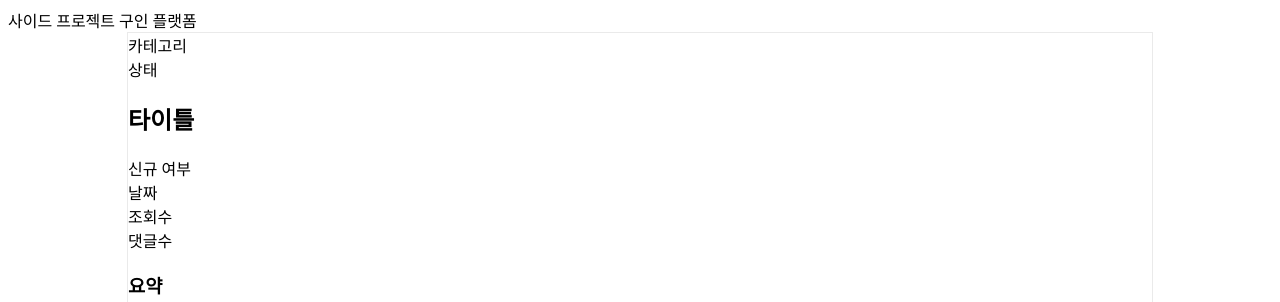
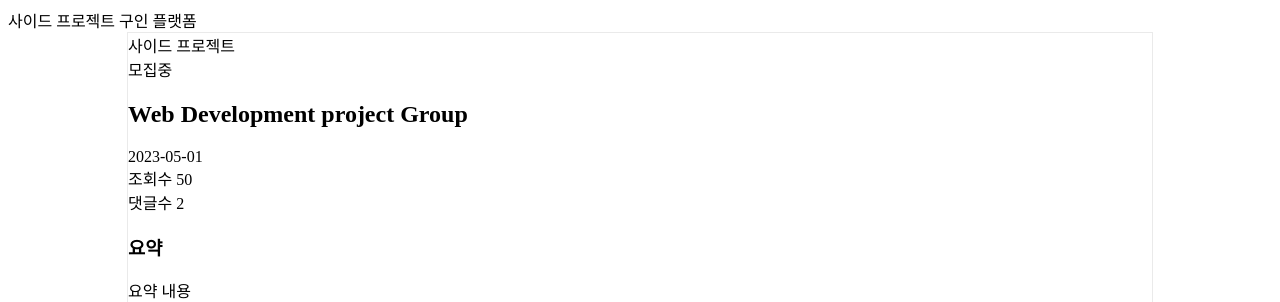
Before and after one commit to junhui324/MoGakPpo, a React (Create React App) app: page /project/1 in a window 1280 px wide. Shown: the top 302 px of the page. Built offline with nearby package versions, Linux system fonts and the light colour scheme.

Commit message:
Feat: 타이틀 mock데이터 연결 구현

```diff
--- a/public/mock/projects/1.json
+++ b/public/mock/projects/1.json
@@ -21,7 +21,8 @@
   },
   "project_views": 50,
   "project_created_at": "2023-05-01 12:03",
-  "project_comments": [
+  "project_comments": {
+    "commentList": [
       {
         "comment_id": 1,
         "commenter_name": "댓쓴이1",
@@ -36,7 +37,8 @@
         "comment_content": "I have some experience in machine learning. Can I participate?",
         "comment_created_at": "2023-05-12 15:21:41"
       }
-  ],
+    ]
+  },
   "user_info": {
     "user_name": "로그인한 유저이름",
     "user_img": "https://w7.pngwing.com/pngs/340/956/png-transparent-profile-user-icon-computer-icons-user-profile-head-ico-miscellaneous-black-desktop-wallpaper-thumbnail.png"
--- a/src/components/Project/ProjectTitle.tsx
+++ b/src/components/Project/ProjectTitle.tsx
@@ -1,25 +1,63 @@
 import React, { useState, useEffect } from 'react';
 import { TypeProjectTitle } from '../../interfaces/Project.interface';
 
+const ONE_DAY_TIME = 24 * 60 * 60 * 1000;
+const ONE_HOUR_TIME = 60 * 60 * 1000;
+const ONE_MINUTE_TIME = 60 * 1000;
+const TODAY = 0;
+const ONE_DAY = 1;
+const NEW_PROJECT = 7;
+
 export default function ProjectTitle({ titleData }: { titleData: TypeProjectTitle | null }) {
-  return titleData ? (
+  if (titleData) {
+    const timestamp: number = Date.parse(titleData?.project_created_at);
+    // 게시글 생성 시간에 대한 정리를 합니다.
+    const now: Date = new Date();
+    const passedTime: number = now.getTime() - timestamp;
+    const fewDaysAgo: number = Math.floor(passedTime / ONE_DAY_TIME);
+
+    // 7일전까지는 글로 나타내고, 그 이후엔 날짜를 반환합니다.
+    const projectDate = () => {
+      if (fewDaysAgo === TODAY) {
+        // 시간을 계산합니다.
+        const fewHoursAgo: number = Math.floor(passedTime / ONE_HOUR_TIME);
+        // 분을 계산합니다
+        if (fewHoursAgo < 1) {
+          const fewMinuteAgo: number = Math.floor(passedTime / ONE_MINUTE_TIME);
+          if (fewMinuteAgo < 1) {
+            return '방금 전';
+          } else {
+            return `${fewMinuteAgo}분 전`;
+          }
+        } else {
+          return `${fewHoursAgo}시간 전`;
+        }
+      } else if (fewDaysAgo === ONE_DAY) return '하루 전';
+      else if (fewDaysAgo <= NEW_PROJECT) return `${fewDaysAgo}일 전`;
+      else return titleData.project_created_at.split(' ')[0];
+    };
+
+    return (
       <div>
         {/* 카테고리 구분*/}
         <div>
-        <div>{'카테고리'}</div>
+          <div>{titleData.project_type}</div>
         </div>
         {/* 메인 타이틀 */}
         <div>
-        <div>{'상태'}</div>
-        <h2>{'타이틀'}</h2>
-        <div>{'신규 여부'}</div>
+          <div>{titleData.project_recruitment_status}</div>
+          <h2>{titleData.project_title}</h2>
+          <div>{fewDaysAgo <= NEW_PROJECT ? 'NEW' : ''}</div>
         </div>
         {/* 프로젝트 정보 */}
         <div>
-        <div>{'날짜'}</div>
-        <div>{'조회수'}</div>
-        <div>{'댓글수'}</div>
+          <div>{projectDate()}</div>
+          <div>조회수 {titleData.project_views}</div>
+          <div>댓글수 {titleData.project_comments.commentList.length}</div>
         </div>
       </div>
-  ) : null;
+    );
+  } else {
+    return <></>;
   }
+}
```
Lines whose indentation alone changed are shown as unchanged.
